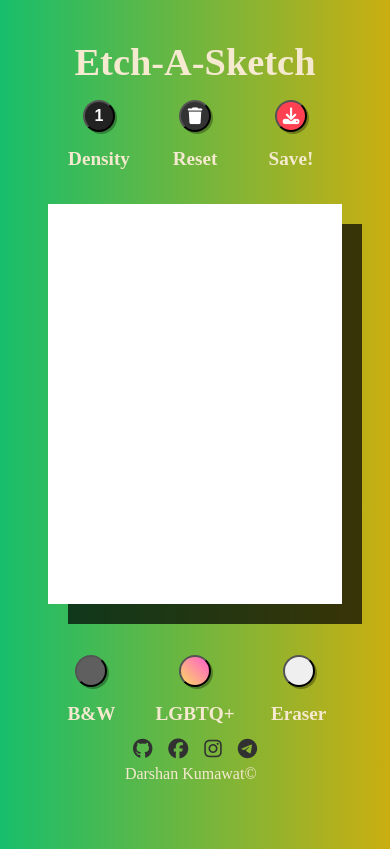
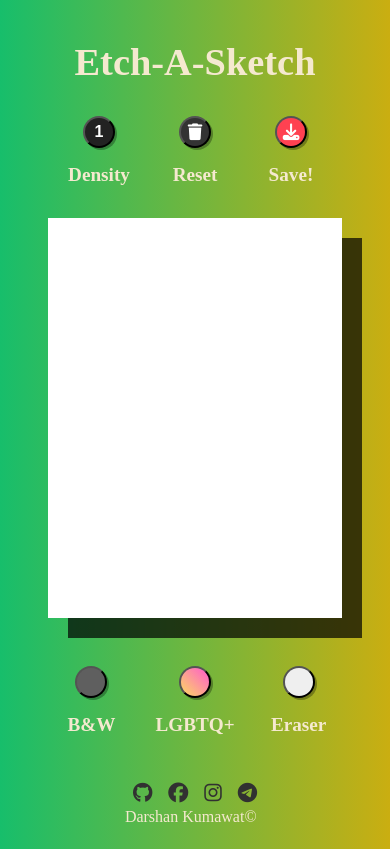
Before and after one commit to darshanCommits/Etch-A-Sketch, a website built with Vite: page index.html in a window 390 px wide. Built offline with nearby package versions, Linux system fonts and the light colour scheme; a web font is replaced by a local one.

Commit message:
minute changes to layout

```diff
--- a/style.css
+++ b/style.css
@@ -22,7 +22,6 @@ body {
   color: #f5e9cf;
   margin: 2rem;
   height: min(93vh, 100vh);
-  overflow: hidden;
   background: linear-gradient(
     to right,
     #f0a500,
@@ -54,8 +53,7 @@ body {
   grid-template-columns: repeat(3, 1fr);
   align-items: center;
   justify-items: center;
-  position: relative;
-  bottom: 1rem;
+
 }
 
 #device {
@@ -176,9 +174,8 @@ button {
   }
 
   footer {
+
     grid-template-columns: repeat(4, 1fr);
-    position: relative;
-    bottom: 2rem;
   }
 
   footer span {
@@ -193,7 +190,7 @@ button {
 }
 
 footer {
-  margin-top: 1rem;
+  margin-top: 2rem;
   display: grid;
   width: min-content;
   grid-template-columns: repeat(5, 1fr);
```
